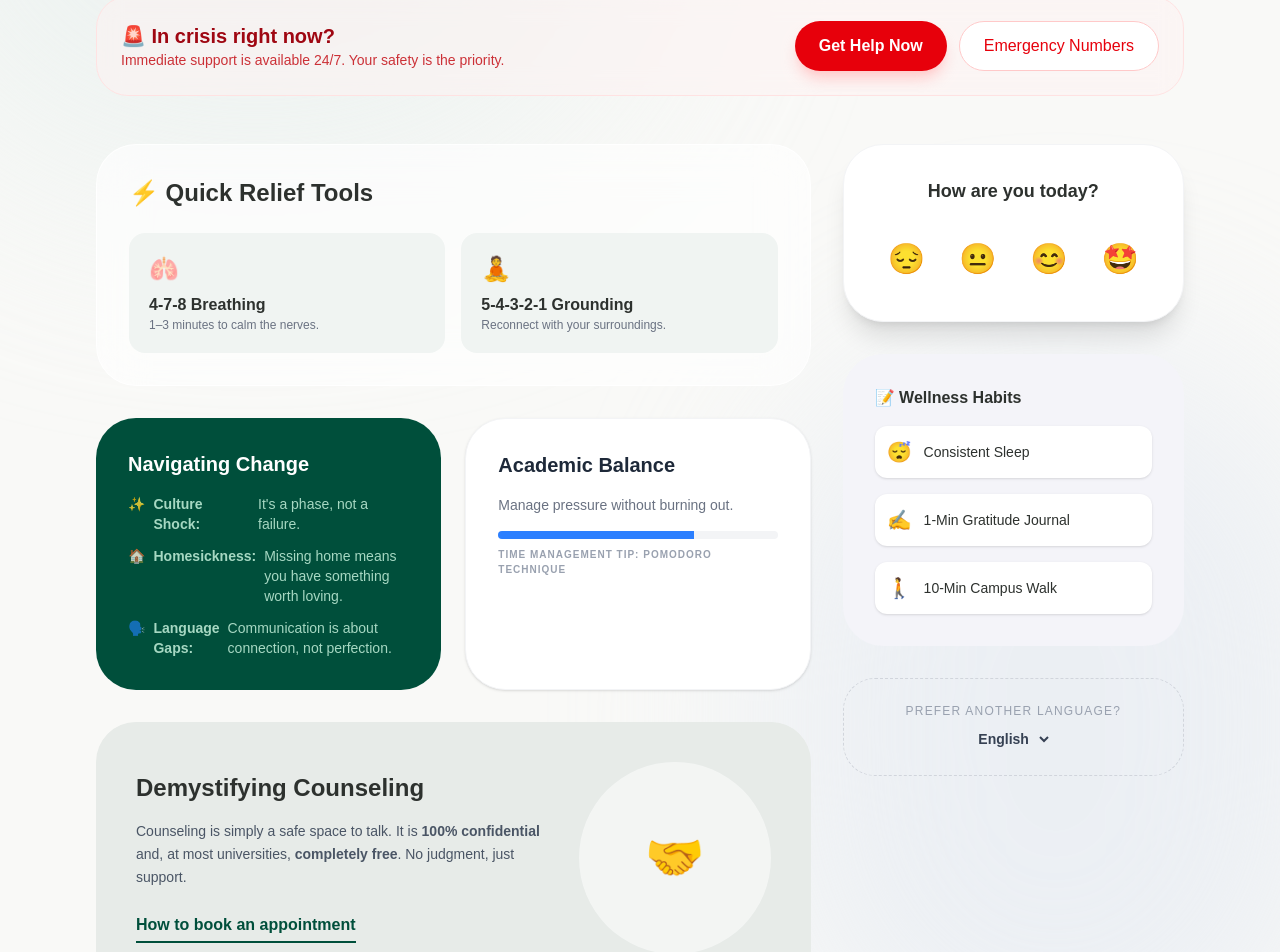
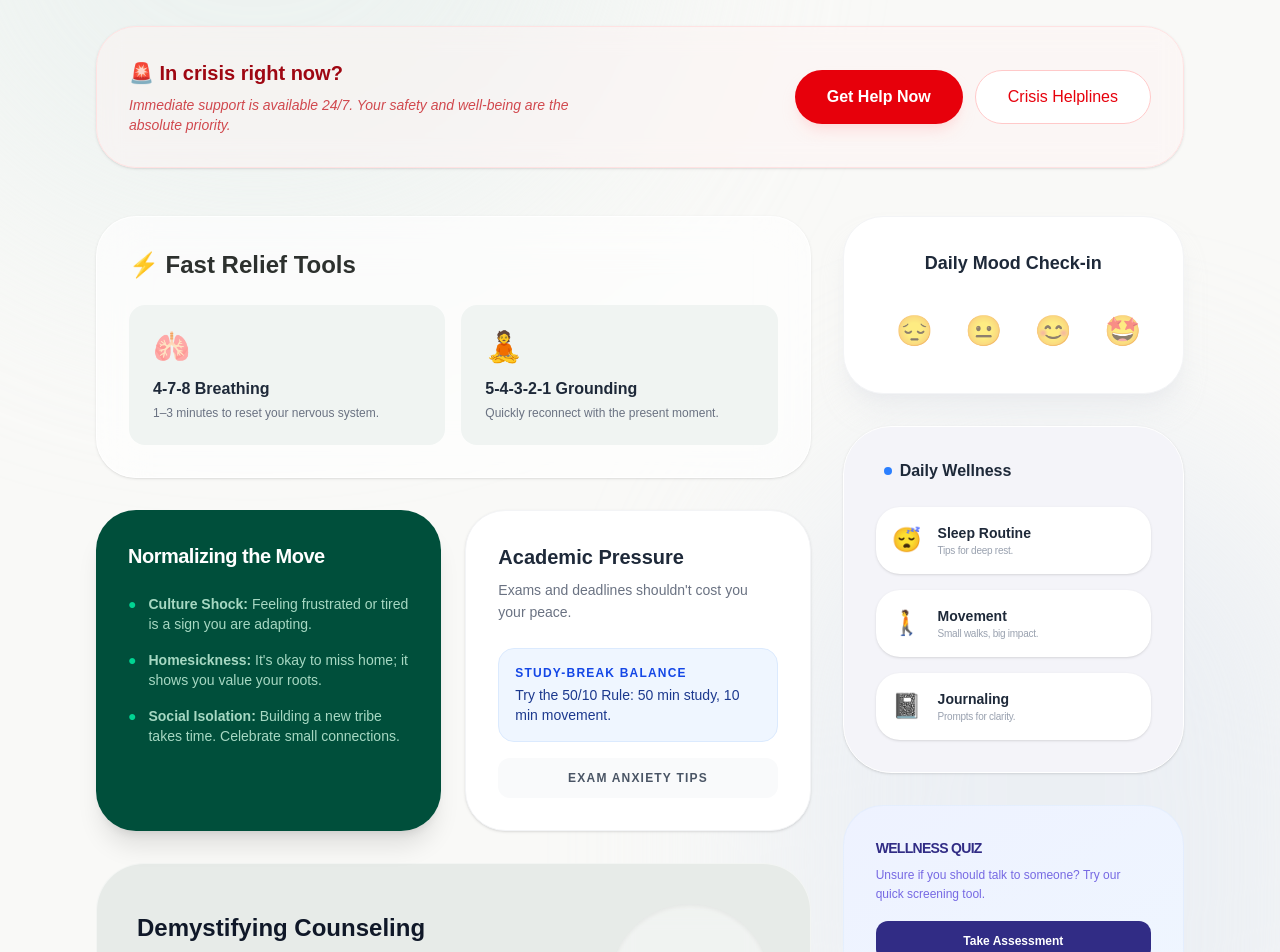
Before and after one commit to abrora-international-student-helper/abrora-web, a Next.js app: page /mental-health in a window 1280 px wide. Shown: the part 345-1297 px from the top of the page. Built offline with nearby package versions, Linux system fonts and the light colour scheme.

Commit message:
mental health

```diff
--- a/app/mental-health/page.tsx
+++ b/app/mental-health/page.tsx
@@ -14,7 +14,7 @@ export default function MentalHealthPage() {
 
       <div className="max-w-7xl mx-auto relative z-10">
 
-        {/* Section 1 & 10: Hero & Positive Messaging */}
+        {/* Hero & Positive Messaging */}
         <header className="mb-12 text-center md:text-left">
           <div className="inline-flex items-center gap-2 px-3 py-1 rounded-full bg-emerald-100/50 border border-emerald-200 text-emerald-800 text-xs font-bold uppercase tracking-widest mb-6 backdrop-blur-md">
             <span className="relative flex h-2 w-2">
@@ -23,160 +23,194 @@ export default function MentalHealthPage() {
             </span>
             You are not alone
           </div>
-          <h1 className="text-5xl md:text-6xl font-light tracking-tight mb-4">
+          <h1 className="text-5xl md:text-6xl font-light tracking-tight mb-4 leading-tight">
             Wellness designed for <br />
-            <span className="font-semibold text-emerald-900">your global journey.</span>
+            <span className="font-semibold text-emerald-900 italic text-4xl md:text-6xl">your global journey.</span>
           </h1>
           <p className="text-lg text-gray-500 max-w-2xl leading-relaxed">
-            Transitioning countries is a brave step. Whether you're feeling homesick or just need a breath of fresh air, YoursTruely is your companion.
+            Transitioning countries is a brave step. Whether you're feeling homesick or navigating academic pressure, YoursTruely is your companion.
           </p>
         </header>
 
-        {/* Section 1: Quick Support & Emergency Help (High Visibility) */}
-        <div className="mb-12 p-6 bg-red-50/50 border border-red-100 rounded-[2rem] backdrop-blur-md flex flex-col md:flex-row items-center justify-between gap-6">
+        {/* 1. Quick Support & Emergency Help */}
+        <div className="mb-12 p-8 bg-red-50/40 border border-red-100 rounded-[2.5rem] backdrop-blur-md flex flex-col md:flex-row items-center justify-between gap-8 shadow-sm">
           <div>
-            <h2 className="text-xl font-bold text-red-800 flex items-center gap-2">
+            <h2 className="text-xl font-bold text-red-800 flex items-center gap-2 mb-2">
               🚨 In crisis right now?
             </h2>
-            <p className="text-red-700/80 text-sm">Immediate support is available 24/7. Your safety is the priority.</p>
+            <p className="text-red-700/70 text-sm max-w-md italic">Immediate support is available 24/7. Your safety and well-being are the absolute priority.</p>
           </div>
-          <div className="flex gap-3">
-            <button className="bg-red-600 text-white px-6 py-3 rounded-full font-bold hover:bg-red-700 transition-all shadow-lg shadow-red-200">
+          <div className="flex flex-wrap gap-3">
+            <button className="bg-red-600 text-white px-8 py-3.5 rounded-full font-bold hover:bg-red-700 transition-all shadow-lg shadow-red-200/50">
               Get Help Now
             </button>
-            <button className="bg-white border border-red-200 text-red-600 px-6 py-3 rounded-full font-medium hover:bg-red-50 transition-all">
-              Emergency Numbers
+            <button className="bg-white border border-red-200 text-red-600 px-8 py-3.5 rounded-full font-medium hover:bg-red-50 transition-all">
+              Crisis Helplines
             </button>
           </div>
         </div>
 
         <div className="grid grid-cols-1 lg:grid-cols-3 gap-8">
 
-          {/* Left Column: Tools & Habits */}
+          {/* Main Content Area */}
           <div className="lg:col-span-2 space-y-8">
 
-            {/* Section 3: Quick Coping Tools */}
-            <section className="bg-white/60 backdrop-blur-xl border border-white/80 rounded-[2.5rem] p-8">
+            {/* 3. Quick Coping Tools */}
+            <section className="bg-white/60 backdrop-blur-xl border border-white/80 rounded-[2.5rem] p-8 shadow-sm">
               <h3 className="text-2xl font-semibold mb-6 flex items-center gap-2">
-                ⚡ Quick Relief Tools
+                ⚡ Fast Relief Tools
               </h3>
               <div className="grid grid-cols-1 md:grid-cols-2 gap-4">
-                <button className="p-5 bg-[#F0F4F2] rounded-2xl text-left hover:bg-[#E2EAE6] transition-all">
-                  <span className="block text-2xl mb-2">🫁</span>
-                  <p className="font-bold">4-7-8 Breathing</p>
-                  <p className="text-xs text-gray-500">1–3 minutes to calm the nerves.</p>
+                <button className="p-6 bg-[#F0F4F2] rounded-2xl text-left hover:bg-[#E2EAE6] transition-all group">
+                  <span className="block text-3xl mb-3">🫁</span>
+                  <p className="font-bold text-gray-800">4-7-8 Breathing</p>
+                  <p className="text-xs text-gray-500 mt-1">1–3 minutes to reset your nervous system.</p>
                 </button>
-                <button className="p-5 bg-[#F0F4F2] rounded-2xl text-left hover:bg-[#E2EAE6] transition-all">
-                  <span className="block text-2xl mb-2">🧘</span>
-                  <p className="font-bold">5-4-3-2-1 Grounding</p>
-                  <p className="text-xs text-gray-500">Reconnect with your surroundings.</p>
+                <button className="p-6 bg-[#F0F4F2] rounded-2xl text-left hover:bg-[#E2EAE6] transition-all group">
+                  <span className="block text-3xl mb-3">🧘</span>
+                  <p className="font-bold text-gray-800">5-4-3-2-1 Grounding</p>
+                  <p className="text-xs text-gray-500 mt-1">Quickly reconnect with the present moment.</p>
                 </button>
               </div>
             </section>
 
-            {/* Section 2 & 6: Challenges & Adjustment */}
+            {/* 2 & 6. Common Challenges & Social Adjustment */}
             <section className="grid grid-cols-1 md:grid-cols-2 gap-6">
-              <div className="bg-emerald-900 text-white rounded-[2.5rem] p-8">
-                <h3 className="text-xl font-bold mb-4">Navigating Change</h3>
-                <ul className="space-y-3 text-emerald-100/80 text-sm">
-                  <li className="flex items-start gap-2">✨ <strong>Culture Shock:</strong> It's a phase, not a failure.</li>
-                  <li className="flex items-start gap-2">🏠 <strong>Homesickness:</strong> Missing home means you have something worth loving.</li>
-                  <li className="flex items-start gap-2">🗣️ <strong>Language Gaps:</strong> Communication is about connection, not perfection.</li>
+              <div className="bg-emerald-900 text-white rounded-[2.5rem] p-8 shadow-xl">
+                <h3 className="text-xl font-bold mb-6 tracking-tight">Normalizing the Move</h3>
+                <ul className="space-y-4 text-emerald-100/80 text-sm">
+                  <li className="flex items-start gap-3">
+                    <span className="text-emerald-400">●</span>
+                    <p><strong>Culture Shock:</strong> Feeling frustrated or tired is a sign you are adapting.</p>
+                  </li>
+                  <li className="flex items-start gap-3">
+                    <span className="text-emerald-400">●</span>
+                    <p><strong>Homesickness:</strong> It's okay to miss home; it shows you value your roots.</p>
+                  </li>
+                  <li className="flex items-start gap-3">
+                    <span className="text-emerald-400">●</span>
+                    <p><strong>Social Isolation:</strong> Building a new tribe takes time. Celebrate small connections.</p>
+                  </li>
                 </ul>
               </div>
-              <div className="bg-white rounded-[2.5rem] p-8 border border-gray-100 shadow-sm">
-                <h3 className="text-xl font-bold mb-4 text-gray-800">Academic Balance</h3>
-                <p className="text-sm text-gray-500 mb-4">Manage pressure without burning out.</p>
-                <div className="space-y-2">
-                  <div className="w-full bg-gray-100 h-2 rounded-full overflow-hidden">
-                    <div className="bg-blue-500 w-[70%] h-full"></div>
+
+              {/* 5. Managing Academic Stress */}
+              <div className="bg-white rounded-[2.5rem] p-8 border border-gray-100 shadow-sm flex flex-col justify-between">
+                <div>
+                  <h3 className="text-xl font-bold mb-2 text-gray-800">Academic Pressure</h3>
+                  <p className="text-sm text-gray-500 mb-6 leading-relaxed">Exams and deadlines shouldn't cost you your peace.</p>
+                </div>
+                <div className="space-y-4">
+                  <div className="p-4 bg-blue-50 rounded-2xl border border-blue-100">
+                    <p className="text-xs font-bold text-blue-700 uppercase tracking-widest mb-1">Study-Break Balance</p>
+                    <p className="text-sm text-blue-900">Try the 50/10 Rule: 50 min study, 10 min movement.</p>
                   </div>
-                  <p className="text-[10px] uppercase font-bold tracking-widest text-gray-400">Time Management Tip: Pomodoro Technique</p>
+                  <button className="w-full py-3 bg-gray-50 hover:bg-gray-100 rounded-xl text-xs font-bold text-gray-600 transition-all uppercase tracking-widest">
+                    Exam Anxiety Tips
+                  </button>
                 </div>
               </div>
             </section>
 
-            {/* Section 7: Professional Help Info */}
-            <section className="bg-[#E7EBE8] rounded-[2.5rem] p-10 flex flex-col md:flex-row gap-8 items-center">
+            {/* 7. Seeking Professional Help */}
+            <section className="bg-[#E7EBE8] rounded-[3rem] p-10 flex flex-col md:flex-row gap-10 items-center border border-white/50">
               <div className="flex-1">
-                <h3 className="text-2xl font-bold mb-4">Demystifying Counseling</h3>
-                <p className="text-gray-600 text-sm leading-relaxed mb-6">
-                  Counseling is simply a safe space to talk. It is <strong>100% confidential</strong> and, at most universities, <strong>completely free</strong>. No judgment, just support.
+                <h3 className="text-2xl font-bold mb-4 text-gray-900">Demystifying Counseling</h3>
+                <p className="text-gray-600 text-sm leading-relaxed mb-6 italic">
+                  "Counseling isn't for the broken; it's for the brave." Most campus services are <strong>confidential, free,</strong> and culturally sensitive.
                 </p>
-                <button className="text-emerald-900 font-bold border-b-2 border-emerald-900 pb-1 hover:text-emerald-700 transition-all">
-                  How to book an appointment
-                </button>
+                <div className="flex flex-wrap gap-4">
+                  <button className="text-emerald-900 font-bold border-b-2 border-emerald-900 pb-1 hover:text-emerald-700 transition-all text-sm">
+                    How to book on campus
+                  </button>
+                  <button className="text-gray-500 font-bold border-b-2 border-gray-300 pb-1 hover:text-gray-700 transition-all text-sm">
+                    Online therapy options
+                  </button>
+                </div>
               </div>
-              <div className="w-full md:w-48 h-48 bg-white/50 rounded-full flex items-center justify-center text-5xl">
-                🤝
+              <div className="hidden md:flex w-40 h-40 bg-white/40 backdrop-blur-md rounded-full items-center justify-center text-5xl shadow-inner">
+                🌿
               </div>
             </section>
           </div>
 
-          {/* Right Column: Daily Habits & Trackers */}
+          {/* Sidebar Area */}
           <div className="space-y-8">
 
-            {/* Section 8: Mood Check-in */}
-            <div className="bg-white rounded-[2.5rem] p-8 border border-gray-100 shadow-xl">
-              <h3 className="text-lg font-bold mb-6 text-center">How are you today?</h3>
-              <div className="flex justify-between gap-2">
+            {/* 8. Self-Assessment & Mood Check-in */}
+            <div className="bg-white rounded-[2.5rem] p-8 border border-gray-100 shadow-xl shadow-gray-200/50">
+              <h3 className="text-lg font-bold mb-6 text-center text-gray-800">Daily Mood Check-in</h3>
+              <div className="flex justify-between gap-2 px-2">
                 {['😔', '😐', '😊', '🤩'].map((emoji) => (
                   <button
                     key={emoji}
                     onClick={() => setMood(emoji)}
-                    className={`text-3xl p-3 rounded-2xl transition-all ${mood === emoji ? 'bg-emerald-100 scale-110' : 'hover:bg-gray-50'}`}
+                    className={`text-3xl p-3 rounded-2xl transition-all duration-300 ${mood === emoji ? 'bg-emerald-100 scale-110 shadow-sm' : 'hover:bg-gray-50 opacity-60 hover:opacity-100'}`}
                   >
                     {emoji}
                   </button>
                 ))}
               </div>
-              {mood && <p className="mt-4 text-center text-xs text-emerald-700 font-medium animate-fade-in">Thanks for checking in. Every feeling is valid.</p>}
+              {mood && (
+                <div className="mt-6 p-4 bg-emerald-50 rounded-2xl border border-emerald-100 animate-in fade-in slide-in-from-top-2">
+                  <p className="text-center text-xs text-emerald-800 font-medium">
+                    Every feeling is a visitor. Thanks for acknowledging yourself today.
+                  </p>
+                </div>
+              )}
             </div>
 
-            {/* Section 4 & 5: Daily Habits */}
-            <div className="bg-[#F4F4F9] rounded-[2.5rem] p-8">
-              <h3 className="font-bold mb-4 flex items-center gap-2">
-                📝 Wellness Habits
+            {/* 4. Daily Wellness Habits */}
+            <div className="bg-[#F4F4F9] rounded-[3rem] p-8 border border-white shadow-sm">
+              <h3 className="font-bold text-gray-800 mb-6 flex items-center gap-2 px-2">
+                <span className="w-2 h-2 bg-blue-500 rounded-full"></span>
+                Daily Wellness
               </h3>
               <ul className="space-y-4">
-                <li className="flex gap-3 items-center bg-white p-3 rounded-xl shadow-sm">
-                  <span className="text-xl">😴</span>
-                  <span className="text-sm font-medium">Consistent Sleep</span>
+                <li className="group flex gap-4 items-center bg-white p-4 rounded-[1.5rem] shadow-sm hover:shadow-md transition-all cursor-pointer">
+                  <span className="text-2xl transform group-hover:rotate-12 transition-transform">😴</span>
+                  <div>
+                    <p className="text-sm font-bold text-gray-800">Sleep Routine</p>
+                    <p className="text-[10px] text-gray-400 font-medium tracking-tight">Tips for deep rest.</p>
+                  </div>
                 </li>
-                <li className="flex gap-3 items-center bg-white p-3 rounded-xl shadow-sm">
-                  <span className="text-xl">✍️</span>
-                  <span className="text-sm font-medium">1-Min Gratitude Journal</span>
+                <li className="group flex gap-4 items-center bg-white p-4 rounded-[1.5rem] shadow-sm hover:shadow-md transition-all cursor-pointer">
+                  <span className="text-2xl transform group-hover:rotate-12 transition-transform">🚶</span>
+                  <div>
+                    <p className="text-sm font-bold text-gray-800">Movement</p>
+                    <p className="text-[10px] text-gray-400 font-medium tracking-tight">Small walks, big impact.</p>
+                  </div>
                 </li>
-                <li className="flex gap-3 items-center bg-white p-3 rounded-xl shadow-sm">
-                  <span className="text-xl">🚶</span>
-                  <span className="text-sm font-medium">10-Min Campus Walk</span>
+                <li className="group flex gap-4 items-center bg-white p-4 rounded-[1.5rem] shadow-sm hover:shadow-md transition-all cursor-pointer">
+                  <span className="text-2xl transform group-hover:rotate-12 transition-transform">📓</span>
+                  <div>
+                    <p className="text-sm font-bold text-gray-800">Journaling</p>
+                    <p className="text-[10px] text-gray-400 font-medium tracking-tight">Prompts for clarity.</p>
+                  </div>
                 </li>
               </ul>
             </div>
 
-            {/* Section 9: Multilingual Support */}
-            <div className="p-6 border border-dashed border-gray-300 rounded-[2rem] text-center">
-              <p className="text-xs text-gray-400 font-medium uppercase tracking-widest mb-2">Prefer another language?</p>
-              <select className="bg-transparent text-sm font-bold text-gray-700 focus:outline-none cursor-pointer">
-                <option>English</option>
-                <option>Español</option>
-                <option>中文</option>
-                <option>हिन्दी</option>
-                <option>Français</option>
-              </select>
+            {/* Assessment Tool Teaser */}
+            <div className="p-8 bg-gradient-to-br from-indigo-50 to-blue-50 rounded-[2.5rem] border border-blue-100/50">
+              <h4 className="text-sm font-bold text-indigo-900 mb-2 uppercase tracking-tighter">Wellness Quiz</h4>
+              <p className="text-xs text-indigo-700/70 mb-4 leading-relaxed">Unsure if you should talk to someone? Try our quick screening tool.</p>
+              <button className="w-full py-3 bg-indigo-900 text-white rounded-xl text-xs font-bold hover:bg-black transition-all">
+                Take Assessment
+              </button>
             </div>
 
           </div>
         </div>
 
-        {/* Closing Messaging */}
-        <footer className="mt-20 text-center">
-          <p className="text-gray-400 text-sm mb-4 italic">Small wins are still wins. You're doing great.</p>
+        {/* 10. Hope-Focused Footer */}
+        <footer className="mt-24 text-center border-t border-gray-200/40 pt-12">
+          <p className="text-gray-400 text-sm mb-6 italic font-medium">Small wins are still wins. You're exactly where you need to be.</p>
           <button
             onClick={() => window.location.href = '/dashboard'}
-            className="text-xs font-bold tracking-[0.2em] text-gray-500 hover:text-emerald-900 transition-all uppercase"
+            className="text-xs font-bold tracking-[0.3em] text-gray-400 hover:text-emerald-900 transition-all uppercase px-4 py-2"
           >
-            ← Return to Dashboard
+            ← Return to YoursTruely Dashboard
           </button>
         </footer>
       </div>
```
